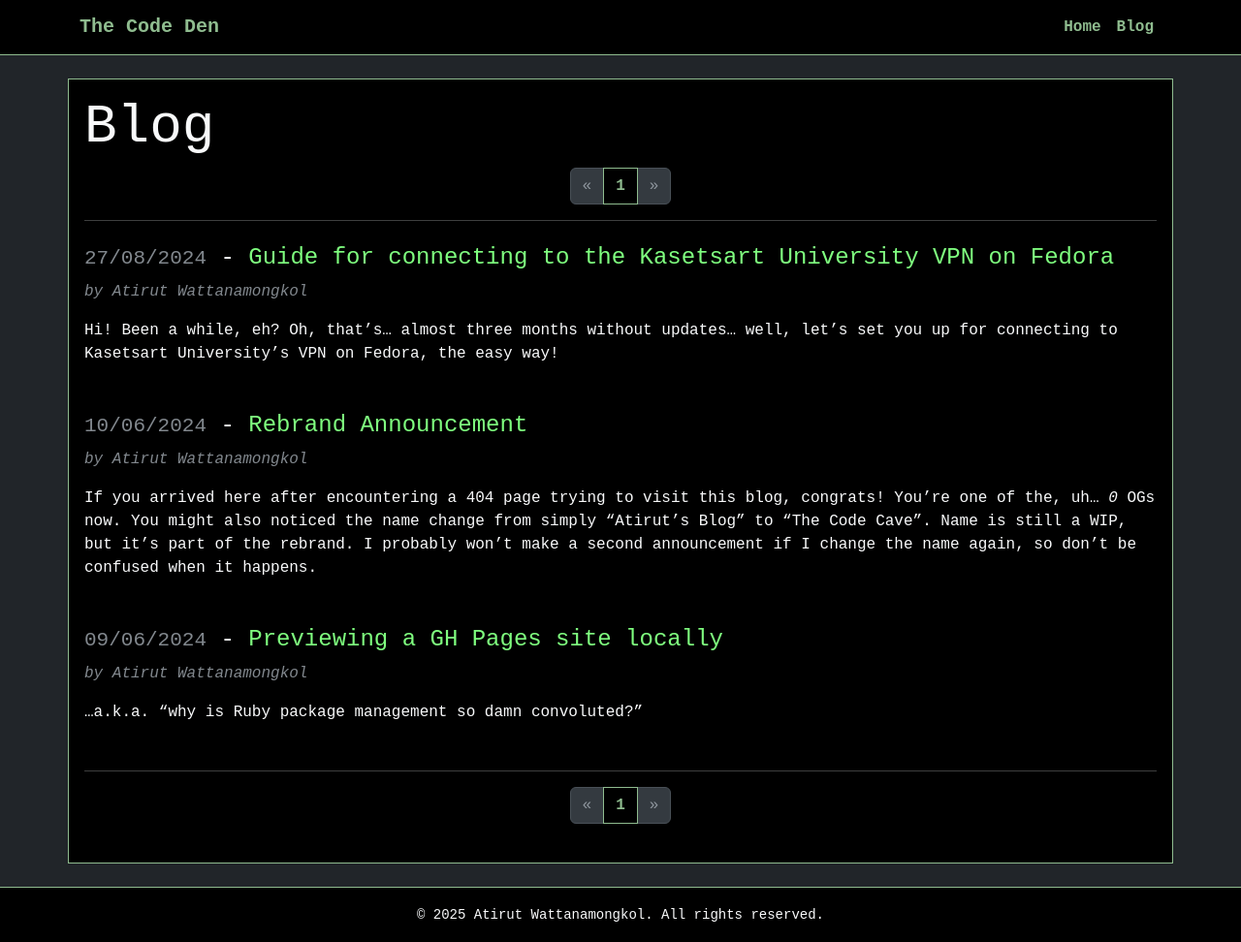
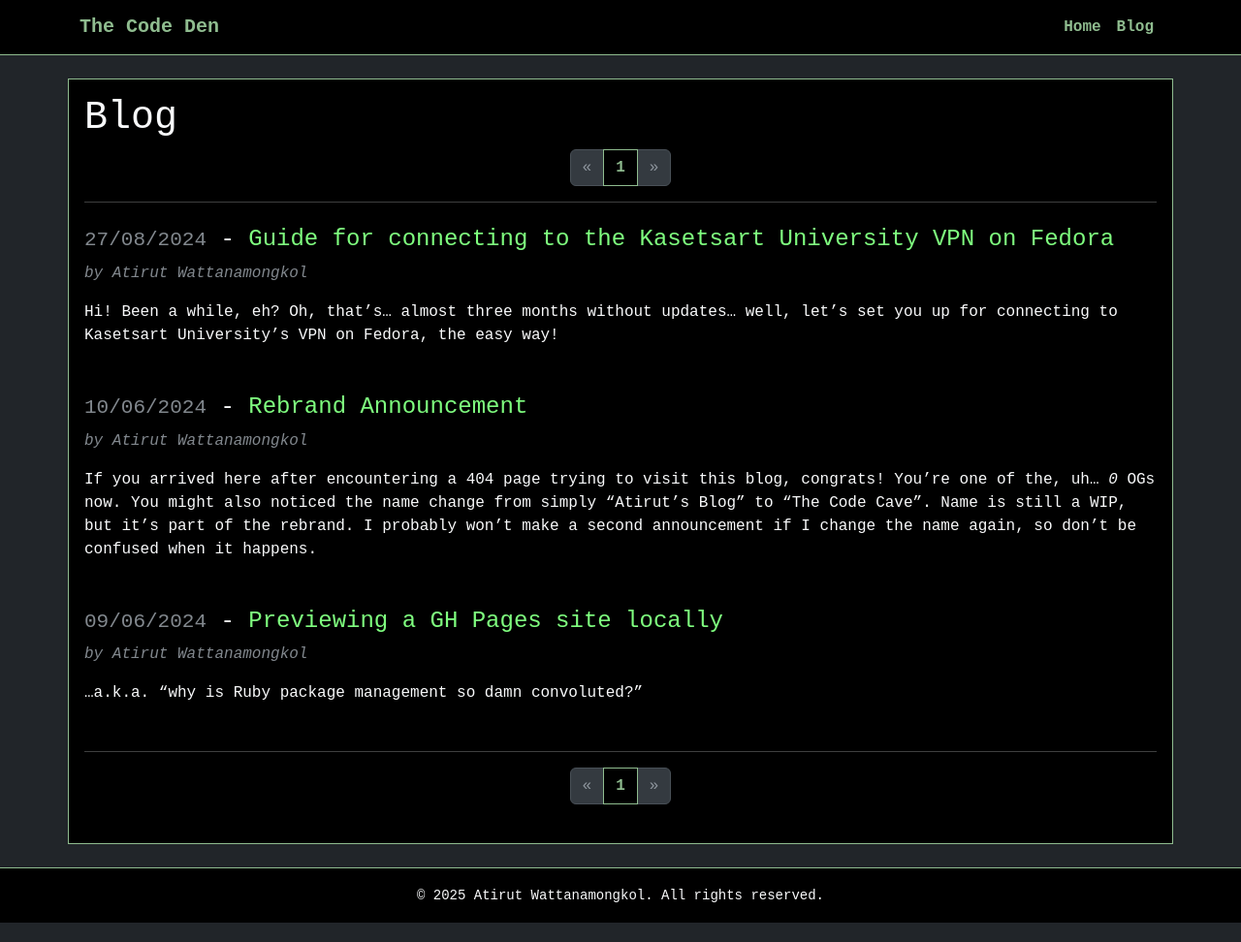
Before and after one commit to atirut-w/atirut-w.github.io, a Jekyll site: the page built from blog/index.html, in a window 1280 px wide. Shown: the whole page at 97% size. Built offline with Jekyll 4.4.1, drawn with Linux system fonts in a browser that asks for light colours; the list of posts is cut into pages by our own code.

Commit message:
Make headings more consistent

```diff
--- a/_layouts/post.html
+++ b/_layouts/post.html
@@ -3,6 +3,6 @@ layout: default
 ---
 
 {% if page.title %}
-  <h1 class="mb-4 display-4">{{ page.title }}</h1>
+  <h1>{{ page.title }}</h1>
 {% endif %}
 {{ content }}
--- a/blog/index.html
+++ b/blog/index.html
@@ -3,7 +3,7 @@ layout: default
 ---
 
 <div class="mb-4">
-  <h1 class="display-4">Blog</h1>
+  <h1>Blog</h1>
   <div class="mb-3">
     {% include pagination.html %}
   </div>
```
